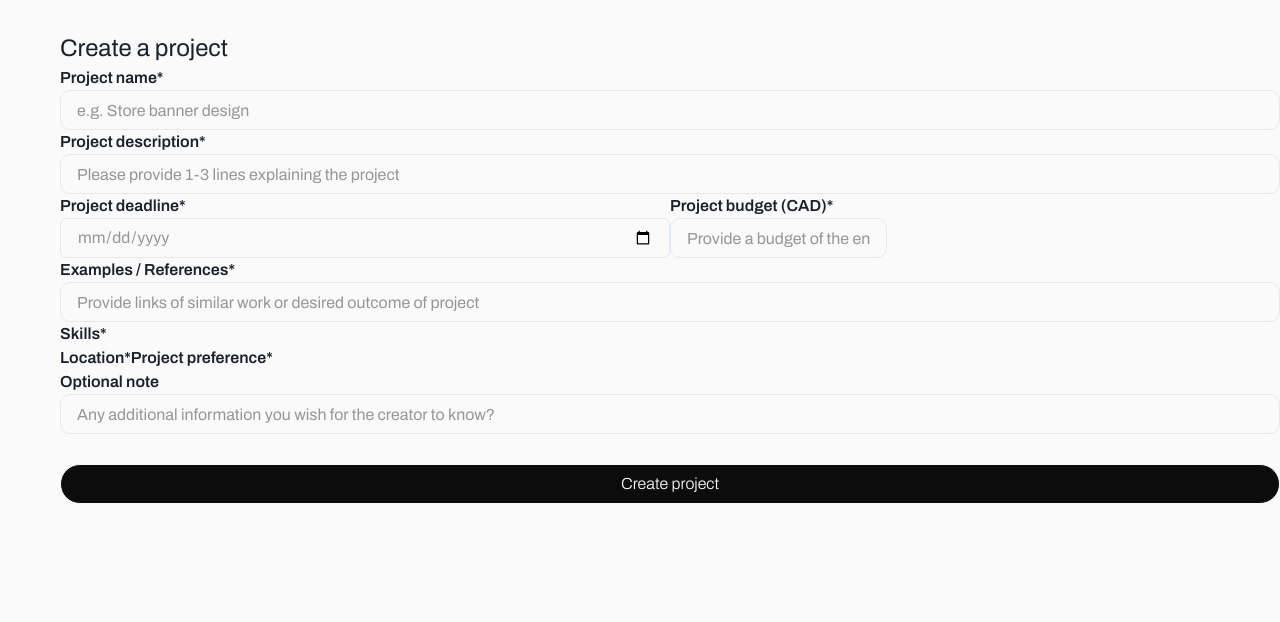
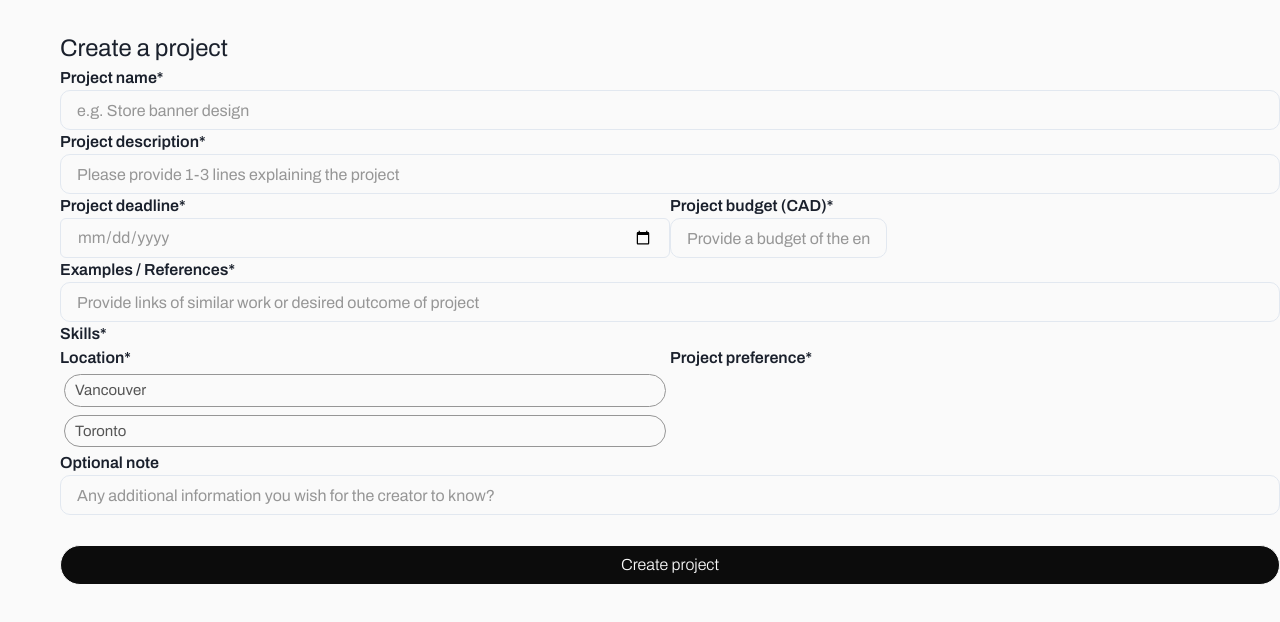
Before and after one commit to tcs-legitable/legitable-frontend, a React (Create React App) app: page /new-project in a window 1280 px wide. Shown: the top 622 px of the page. Built offline with nearby package versions, Linux system fonts and the light colour scheme; no server answers.

Commit message:
location cities

```diff
--- a/src/components/organization-view-components/NewProject.js
+++ b/src/components/organization-view-components/NewProject.js
@@ -1,4 +1,4 @@
-import { Button, Flex, Input, Text } from '@chakra-ui/react';
+import { Box, Button, Flex, Input, Text } from '@chakra-ui/react';
 import React, { useState } from 'react';
 
 const NewProject = () => {
@@ -8,7 +8,20 @@ const NewProject = () => {
   const [projectDeadline, setProjectDeadline] = useState("");
   const [projectBudget, setProjectBudget] = useState("");
   const [example, setExample] = useState("");
+  const [selectedCity, setSelectedCity] = useState("");
+  const [pref, setPref] = useState("");
   const [optionalNote, setOptionalNote] = useState("");
+
+  const cities = [
+    {
+      id: 1,
+      name: "Vancouver",
+    },
+    {
+      id: 2,
+      name: "Toronto",
+    }
+  ];
 
   return (
     <Flex
@@ -69,7 +82,6 @@ const NewProject = () => {
             _placeholder={{ color: '#969696' }}
           /> */}
           <Input
-            // placeholder='Select Date'
             size='md'
             type='date'
             value={projectDeadline}
@@ -117,12 +129,38 @@ const NewProject = () => {
       <Flex>
         <Flex
           flexDirection="column"
+          w="50%"
         >
           <Text
             fontWeight="600"
           >
             Location*
           </Text>
+
+          {cities.map((city) => (
+            <Box
+              key={city.id}
+              display="flex"
+              flexDir="row"
+              m="4px"
+              p="4px 10px"
+              _hover={{
+                cursor: 'pointer',
+              }}
+              borderRadius="25px"
+              color={selectedCity === city.name ? 'black' : '#555'}
+              bgColor={selectedCity === city.name ? '#d7d7d7' : 'transparent'}
+              border={selectedCity === city.name ? "1px solid black" : "1px solid #969696" }
+              onClick={() => setSelectedCity(city.name)}
+              fontSize="15px"
+            >
+              {city.name}
+            </Box>
+          ))}
+
+          <Flex>
+
+          </Flex>
         </Flex>
         <Flex
           flexDirection="column"
```
